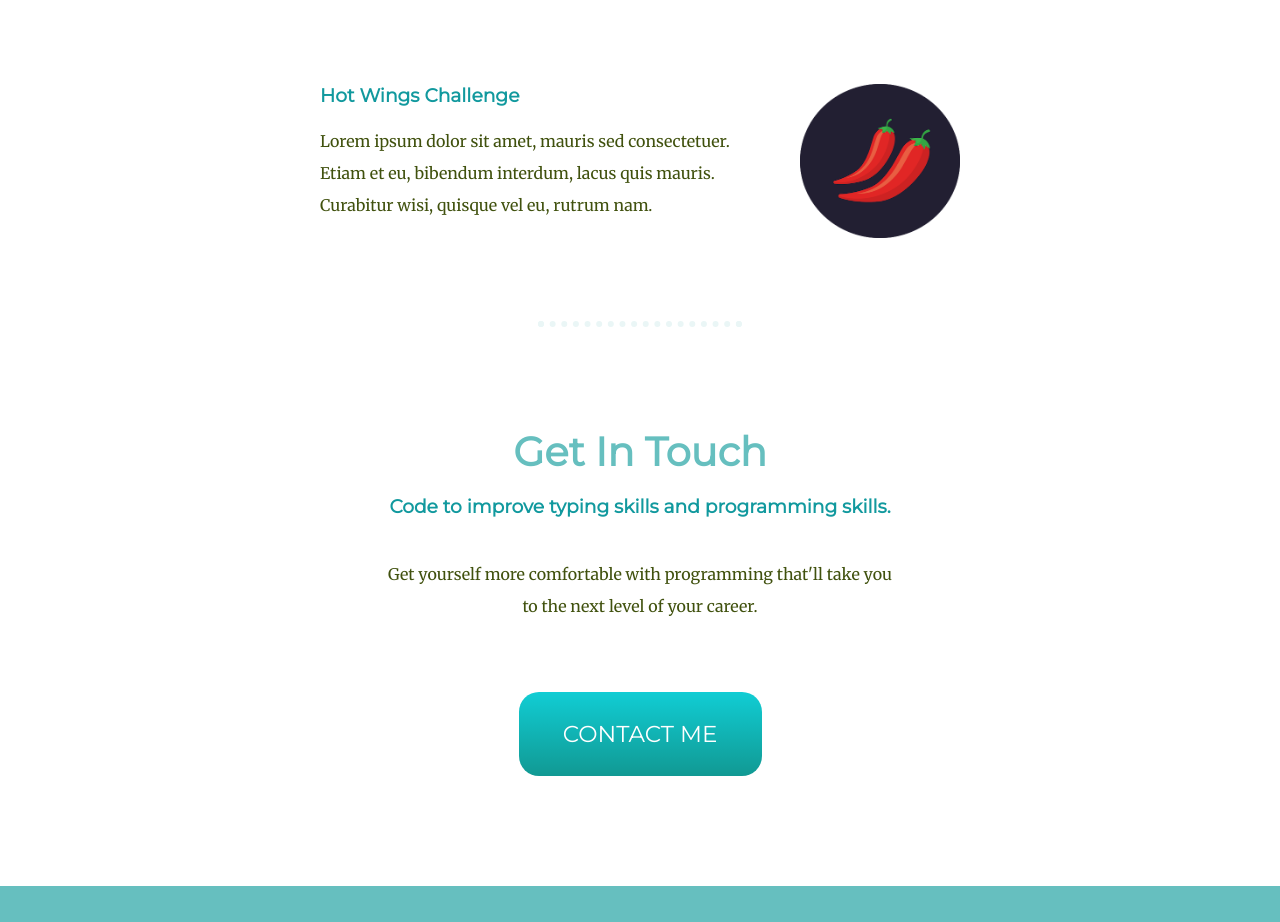
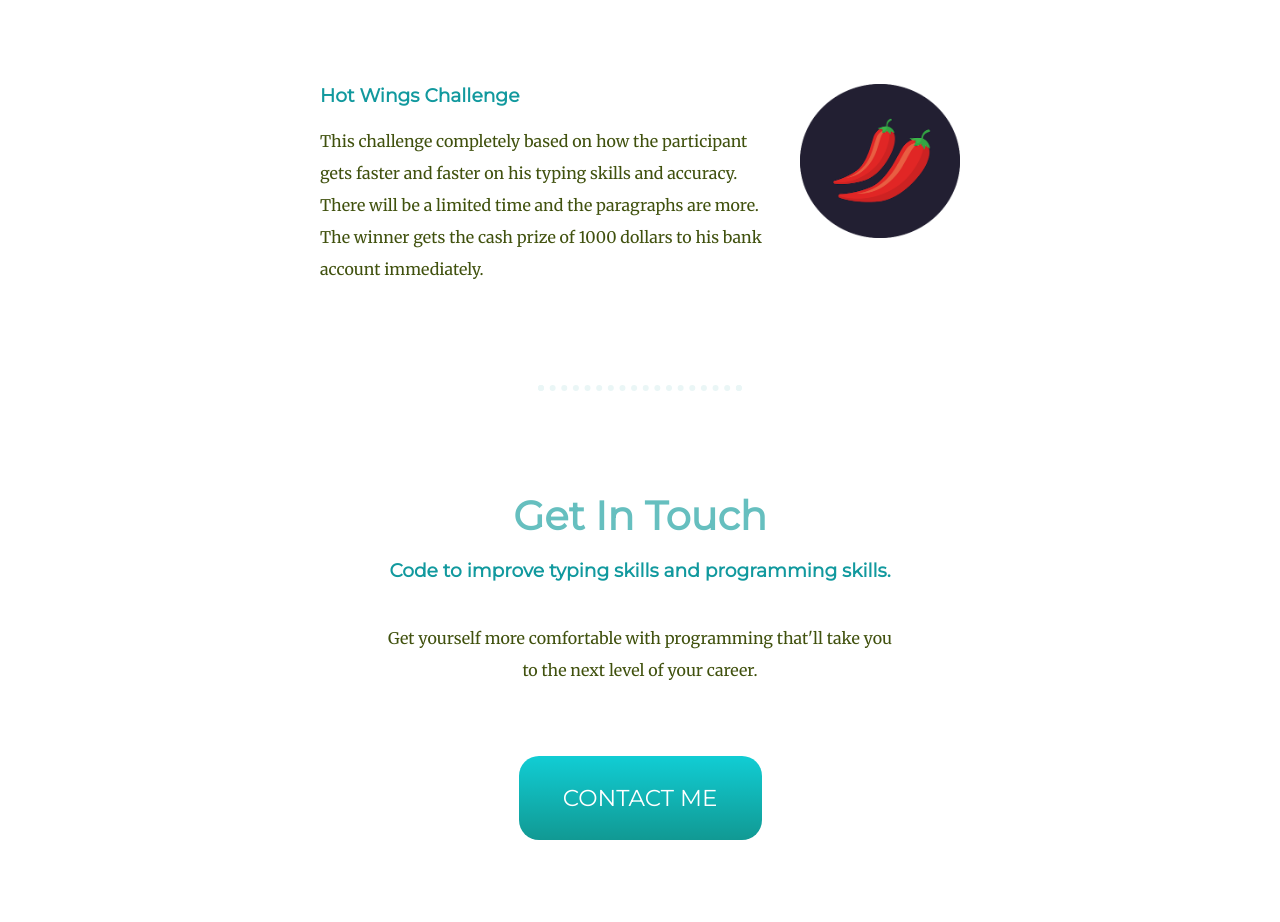
Before and after one commit to charanskc/My-Site, a plain HTML site: page index.html in a window 1280 px wide. Shown: the part 1680-2602 px from the top of the page. Drawn offline with Linux system fonts and the light colour scheme.

Commit message:
changed the chillies paragraph

```diff
--- a/index.html
+++ b/index.html
@@ -34,7 +34,7 @@
           <div class="skill-row">
             <img class="chillies-img" src="Images/chillies.png" alt="chillies-img">
             <h3>Hot Wings Challenge</h3>
-            <p>Lorem ipsum dolor sit amet, mauris sed consectetuer. Etiam et eu, bibendum interdum, lacus quis mauris. Curabitur wisi, quisque vel eu, rutrum nam.</p>
+            <p>This challenge completely based on how the participant gets faster and faster on his typing skills and accuracy. There will be a limited time and the paragraphs are more. The winner gets the cash prize of 1000 dollars to his bank account immediately.</p>
           </div>
         </div>
         <hr>
```
